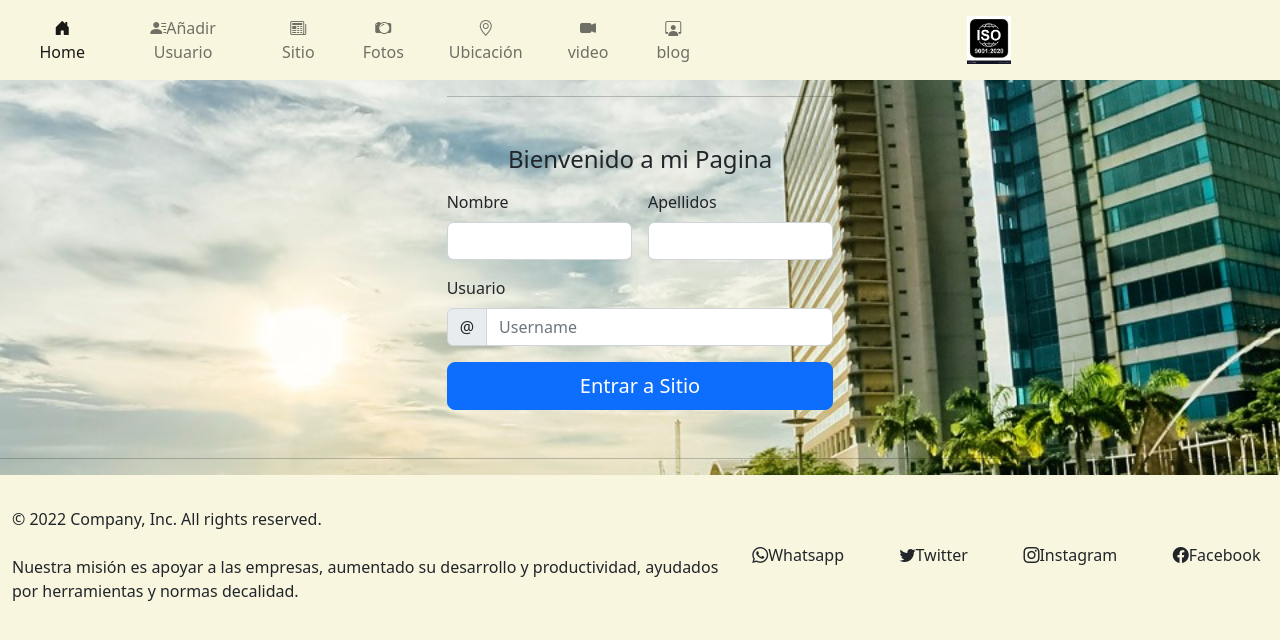
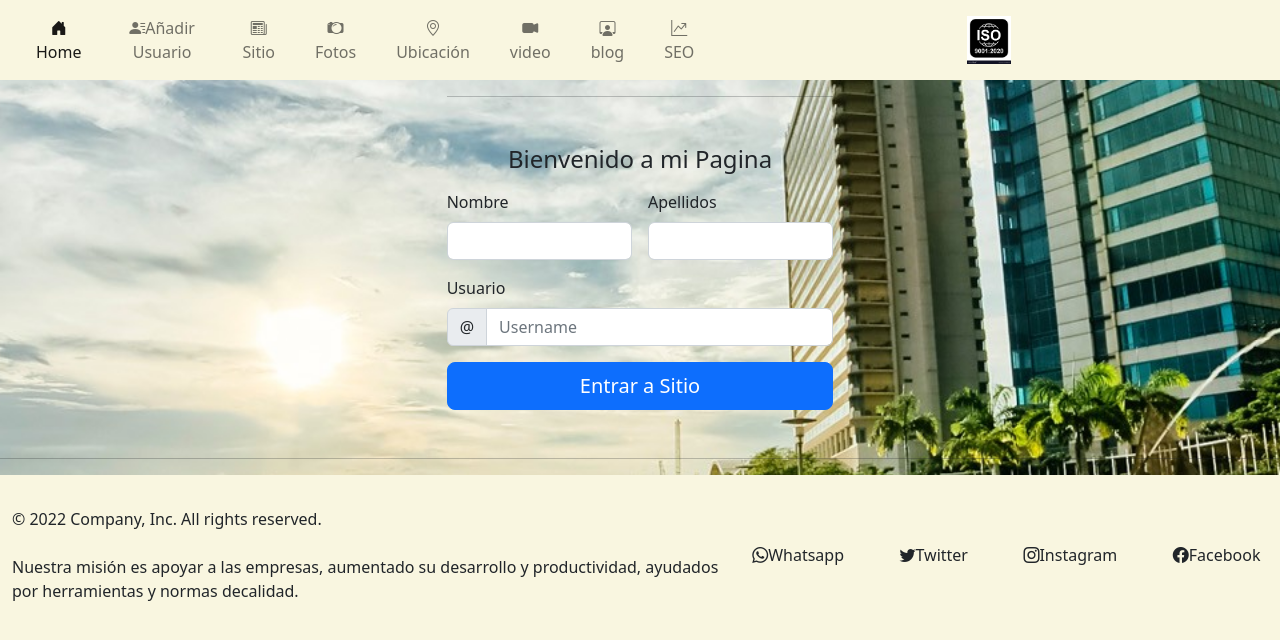
Before and after one commit to ingjesussantiago/bootstrap-sass-jesus-hernandez, a website: page index.html in a window 1280 px wide. Drawn offline with Linux system fonts and the light colour scheme.

Commit message:
anexo page seo a index

```diff
--- a/index.html
+++ b/index.html
@@ -28,6 +28,7 @@
                         <a class="nav-link " href="./pages/Ubicación.html"><i class="bi bi-geo-alt"></i>Ubicación</a>
                         <a class="nav-link " href="./pages/video.html"><i class="bi bi-camera-video-fill"></i>video</video></a>
                         <a class="nav-link " href="./pages/blog.htm"><i class="bi bi-person-workspace"></i>blog</a>
+                        <a class="nav-link " href="./pages/trend.html"><i class="bi bi-graph-up-arrow"></i>SEO</a>
                     </div>
                 </div>
             </div>
```
